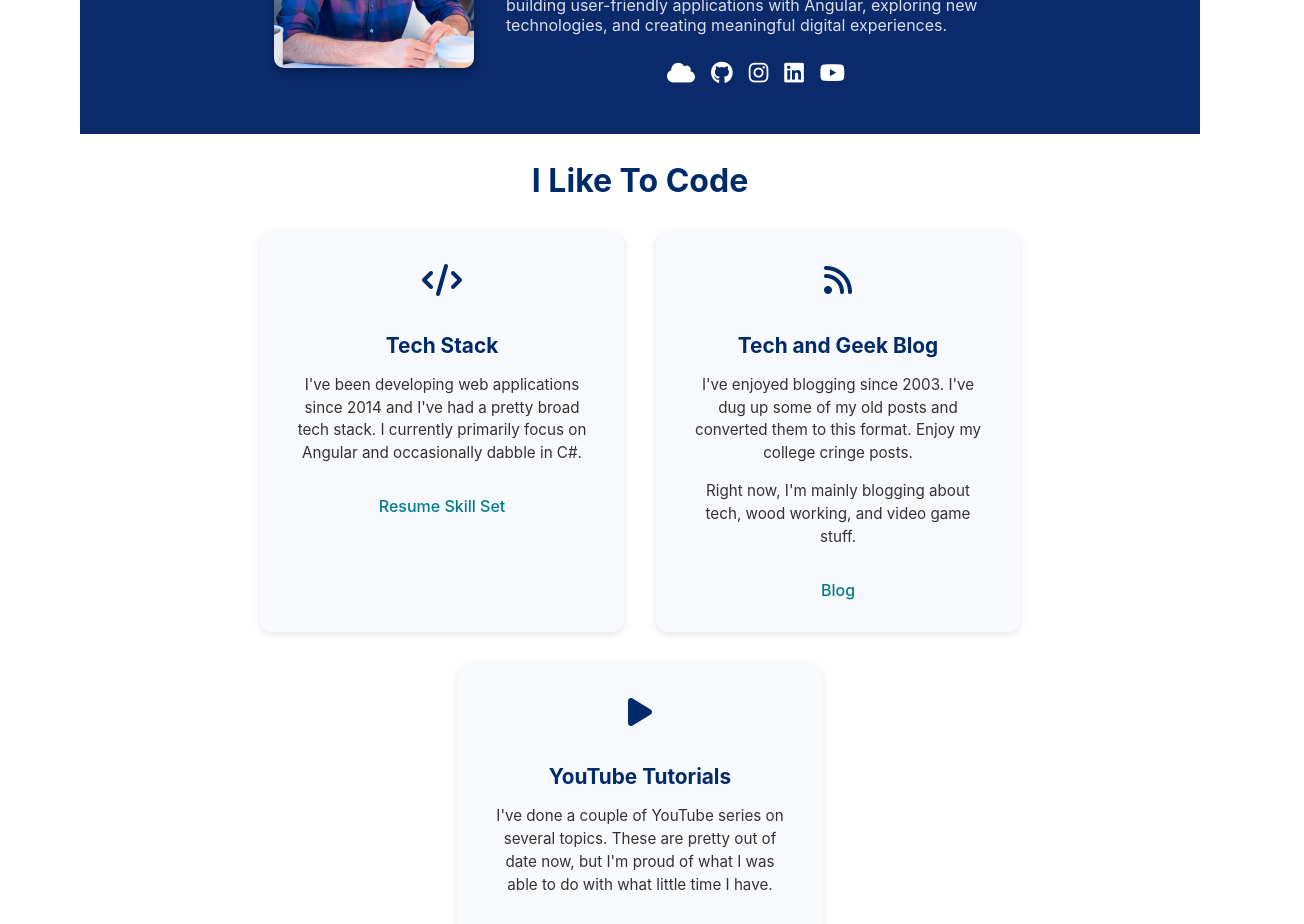
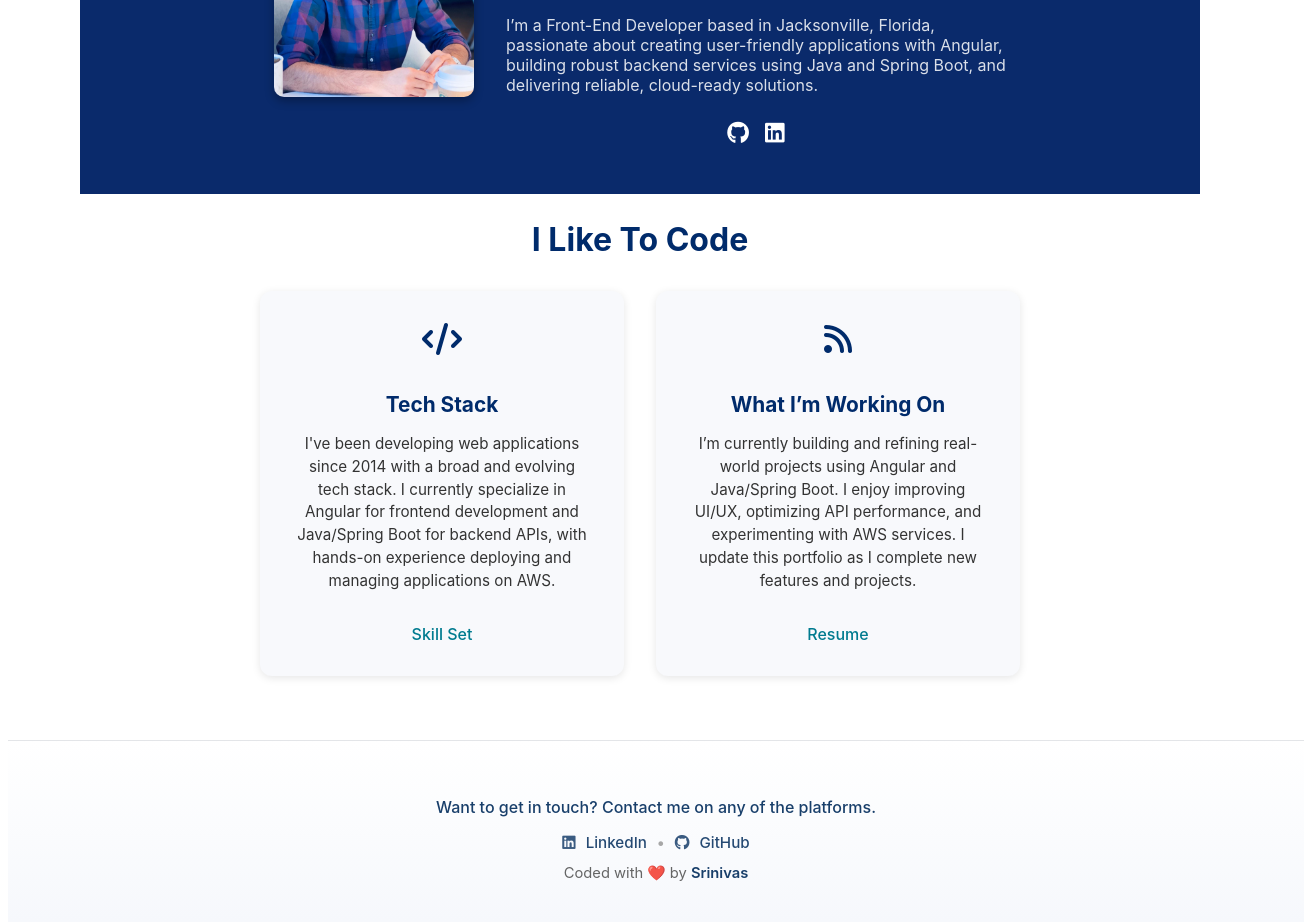
Before and after one commit to hsrinivas20202/srinivas-ng-20, an Angular app: page / in a window 1280 px wide. Shown: the part 280-1204 px from the top of the page, 1304 px wide, since content can reach past the window. Built offline with nearby package versions, Linux system fonts and the light colour scheme.

Commit message:
Footer standalone component added

```diff
--- /dev/null
+++ b/src/app/footer/footer.component.html
@@ -0,0 +1,31 @@
+<footer class="footer">
+    <div class="footer-content">
+
+        <p class="footer-heading">
+            <span> Want to get in touch? Contact me on any of the platforms.</span>
+        </p>
+
+        <div class="footer-links">
+            <!-- <a href="mailto:srinivashundew@gmail.com" target="_blank">
+                <i class="fa-solid fa-envelope"></i> Contact
+            </a>
+
+            <span class="dot">•</span> -->
+
+            <a href="https://www.linkedin.com/in/srinivas-h-a58056328" target="_blank">
+                <i class="fa-brands fa-linkedin"></i> LinkedIn
+            </a>
+
+            <span class="dot">•</span>
+
+            <a href="https://github.com/hsrinivas20202" target="_blank">
+                <i class="fa-brands fa-github"></i> GitHub
+            </a>
+        </div>
+
+        <div class="footer-credit">
+            Coded with ❤️ by <span>Srinivas</span>
+        </div>
+
+    </div>
+</footer>
--- /dev/null
+++ b/src/app/footer/footer.component.scss
@@ -0,0 +1,82 @@
+.footer {
+    width: 100%;
+    padding: 2.5rem 1rem;
+    background: linear-gradient(to bottom, #ffffff, #f6f8fc);
+    border-top: 1px solid rgba(0, 0, 0, 0.08);
+    display: flex;
+    justify-content: center;
+    margin-top: 4rem;
+}
+
+.footer-content {
+    text-align: center;
+    max-width: 900px;
+    width: 100%;
+}
+
+.footer-links {
+    font-size: 0.95rem;
+    color: #334;
+    margin-bottom: 0.8rem;
+    display: flex;
+    justify-content: center;
+    gap: 0.6rem;
+    opacity: 0.85;
+    transition: opacity 0.2s ease;
+}
+
+.footer-links a {
+    color: #002b5b;
+    text-decoration: none;
+    font-weight: 500;
+    transition: color 0.2s ease, opacity 0.2s ease;
+}
+
+.footer-links a:hover {
+    color: #000;
+    opacity: 1;
+}
+
+.footer-links .dot {
+    color: #999;
+}
+
+.footer-credit {
+    font-size: 0.92rem;
+    color: #555;
+    opacity: 0.9;
+    margin-top: 0.2rem;
+}
+
+.footer-credit span {
+    font-weight: 600;
+    color: #002b5b;
+    /* matches your hero blue */
+}
+
+.footer-credit span:hover {
+    color: #000;
+    transition: color 0.25s ease;
+}
+
+.footer-links a i {
+    margin-right: 6px;
+    font-size: 0.95rem;
+    opacity: 0.9;
+}
+
+.footer-links a:hover i {
+    opacity: 1;
+}
+
+.footer-heading {
+    font-size: 1rem;
+    color: #334;
+    margin-bottom: 1rem;
+    opacity: 0.9;
+    font-weight: 500;
+}
+
+.footer-heading span {
+    color: #002b5b;
+}
--- a/src/app/my-new.component.html
+++ b/src/app/my-new.component.html
@@ -5,14 +5,14 @@
         <nav class="nav" role="tablist" aria-label="Site sections">
             <button role="tab" [attr.aria-selected]="active() === 'home'" [class.active]="active() === 'home'"
                 (click)="setTab('home')">Home</button>
-            <button role="tab" [attr.aria-selected]="active() === 'posts'" [class.active]="active() === 'posts'"
-                (click)="setTab('posts')">Posts</button>
+            <!-- <button role="tab" [attr.aria-selected]="active() === 'posts'" [class.active]="active() === 'posts'"
+                (click)="setTab('posts')">Posts</button> -->
             <button role="tab" [attr.aria-selected]="active() === 'skill'" [class.active]="active() === 'skill'"
                 (click)="setTab('skill')">Skill Set</button>
             <button role="tab" [attr.aria-selected]="active() === 'resume'" [class.active]="active() === 'resume'"
                 (click)="setTab('resume')">Resume</button>
-            <button role="tab" [attr.aria-selected]="active() === 'uses'" [class.active]="active() === 'uses'"
-                (click)="setTab('uses')">Uses</button>
+            <!-- <button role="tab" [attr.aria-selected]="active() === 'uses'" [class.active]="active() === 'uses'"
+                (click)="setTab('uses')">Uses</button> -->
         </nav>
     </div>
 </header>
@@ -29,18 +29,22 @@
                 </div>
 
                 <div class="hero-content">
-                    <h1>Hey, I'm <span class="highlight">Srinivas Hundewar</span> and I love building things.</h1>
+                    <h1>Hey, I'm <span class="highlight">Srinivas Hundewar</span> and I build modern, scalable web
+                        applications.</h1>
                     <p class="subtitle">
-                        I’m a Front-End Developer based in Florida, passionate about building user-friendly applications
-                        with Angular, exploring new technologies, and creating meaningful digital experiences.
+                        I’m a Front-End Developer based in Jacksonville, Florida, passionate about creating
+                        user-friendly applications with Angular, building robust backend services using Java and Spring
+                        Boot, and delivering reliable, cloud-ready solutions.
                     </p>
 
                     <div class="social-icons">
-                        <a href="#" aria-label="Cloud"><i class="fa-solid fa-cloud"></i></a>
-                        <a href="#" aria-label="GitHub"><i class="fa-brands fa-github"></i></a>
-                        <a href="#" aria-label="Instagram"><i class="fa-brands fa-instagram"></i></a>
-                        <a href="#" aria-label="LinkedIn"><i class="fa-brands fa-linkedin"></i></a>
-                        <a href="#" aria-label="YouTube"><i class="fa-brands fa-youtube"></i></a>
+                        <!-- <a href="#" aria-label="Cloud"><i class="fa-solid fa-cloud"></i></a> -->
+                        <a href="https://github.com/hsrinivas20202" aria-label="GitHub" target="_blank"><i
+                                class="fa-brands fa-github"></i></a>
+                        <!-- <a href="#" aria-label="Instagram"><i class="fa-brands fa-instagram"></i></a> -->
+                        <a href="https://www.linkedin.com/in/srinivas-h-a58056328" aria-label="LinkedIn"
+                            target="_blank"><i class="fa-brands fa-linkedin"></i></a>
+                        <!-- <a href="#" aria-label="YouTube"><i class="fa-brands fa-youtube"></i></a> -->
                     </div>
                 </div>
             </div>
@@ -54,27 +58,28 @@
                     <i class="fa-solid fa-code code-icon"></i>
                     <h3>Tech Stack</h3>
                     <p>
-                        I've been developing web applications since 2014 and I've had a pretty broad tech stack.
-                        I currently primarily focus on Angular and occasionally dabble in C#.
+                        I've been developing web applications since 2014 with a broad and evolving tech stack. I
+                        currently specialize in Angular for frontend development and Java/Spring Boot for backend APIs,
+                        with hands-on experience deploying and managing applications on AWS.
                     </p>
-                    <a (click)="setTab('skill')" class="code-link">Resume Skill Set</a>
+                    <a (click)="setTab('skill')" class="code-link"> Skill Set</a>
                 </div>
 
                 <div class="code-card">
                     <i class="fa-solid fa-rss code-icon"></i>
-                    <h3>Tech and Geek Blog</h3>
+                    <h3>What I’m Working On</h3>
                     <p>
-                        I've enjoyed blogging since 2003. I've dug up some of my old posts and converted them to this
-                        format.
-                        Enjoy my college cringe posts.
+                        I’m currently building and refining real-world projects using Angular and Java/Spring Boot. I
+                        enjoy improving UI/UX, optimizing API performance, and experimenting with AWS services. I update
+                        this portfolio as I complete new features and projects.
                     </p>
-                    <p>
+                    <!-- <p>
                         Right now, I'm mainly blogging about tech, wood working, and video game stuff.
-                    </p>
-                    <a href="#" class="code-link">Blog</a>
+                    </p> -->
+                    <a (click)="setTab('resume')" class="code-link"> Resume</a>
                 </div>
 
-                <div class="code-card">
+                <!-- <div class="code-card">
                     <i class="fa-solid fa-play code-icon"></i>
                     <h3>YouTube Tutorials</h3>
                     <p>
@@ -82,7 +87,7 @@
                         but I'm proud of what I was able to do with what little time I have.
                     </p>
                     <a href="#" class="code-link">YouTube Channel</a>
-                </div>
+                </div> -->
             </div>
         </section>
 
@@ -349,7 +354,7 @@
                         </div>
                         <div>
                             <h3 class="skill-card__name">AWS</h3>
-                            <div class="skill-card__years">2023 – Present</div>
+                            <div class="skill-card__years">2020 – Present</div>
                             <div class="skill-card__tags">EC2 · S3 · Lambda · CloudWatch</div>
                         </div>
                     </header>
@@ -377,7 +382,7 @@
                         </div>
                         <div>
                             <h3 class="skill-card__name">Azure</h3>
-                            <div class="skill-card__years">2022 – Present</div>
+                            <div class="skill-card__years">2019 – Present</div>
                             <div class="skill-card__tags">Azure DevOps, Azure Pipelines</div>
                         </div>
                     </header>
@@ -405,7 +410,7 @@
                         </div>
                         <div>
                             <h3 class="skill-card__name">GCP</h3>
-                            <div class="skill-card__years">2022 – Present</div>
+                            <div class="skill-card__years">2019 – Present</div>
                             <div class="skill-card__tags">Cloud Run, Cloud Build, Firebase</div>
                         </div>
                     </header>
@@ -462,7 +467,7 @@
                         </div>
                         <div>
                             <h3 class="skill-card__name">Node.js</h3>
-                            <div class="skill-card__years">2022 – Present</div>
+                            <div class="skill-card__years">2019 – Present</div>
                             <div class="skill-card__tags">Express, Generic Tasks</div>
                         </div>
                     </header>
@@ -575,7 +580,7 @@
                         </div>
                         <div>
                             <h3 class="skill-card__name">Vue.js</h3>
-                            <div class="skill-card__years">2017, 2022 – Present</div>
+                            <div class="skill-card__years">2017 – Present</div>
                             <div class="skill-card__tags">Vue 2, Vue 3, Vuetify</div>
                         </div>
                     </header>
@@ -632,4 +637,6 @@
     </section>
     }
     }
+    <!-- <app-footer></app-footer> -->
 </main>
+<app-footer></app-footer>
--- a/src/app/my-new.component.ts
+++ b/src/app/my-new.component.ts
@@ -1,11 +1,13 @@
 import { Component, signal, CUSTOM_ELEMENTS_SCHEMA } from '@angular/core';
+import { FooterComponent } from './footer/footer.component';
 
 @Component({
     selector: 'my-new',
     standalone: true,
     templateUrl: './my-new.component.html',
     styleUrls: ['./my-new.component.scss'],
-    schemas: [CUSTOM_ELEMENTS_SCHEMA]   // 👈 lets Angular render <iconify-icon>
+    schemas: [CUSTOM_ELEMENTS_SCHEMA],   // 👈 lets Angular render <iconify-icon>
+    imports: [FooterComponent],
 
 })
 export class MyNewComponent {
```
Also changed, not shown: src/app/footer/footer.component.ts (added, +9 -0 lines).
